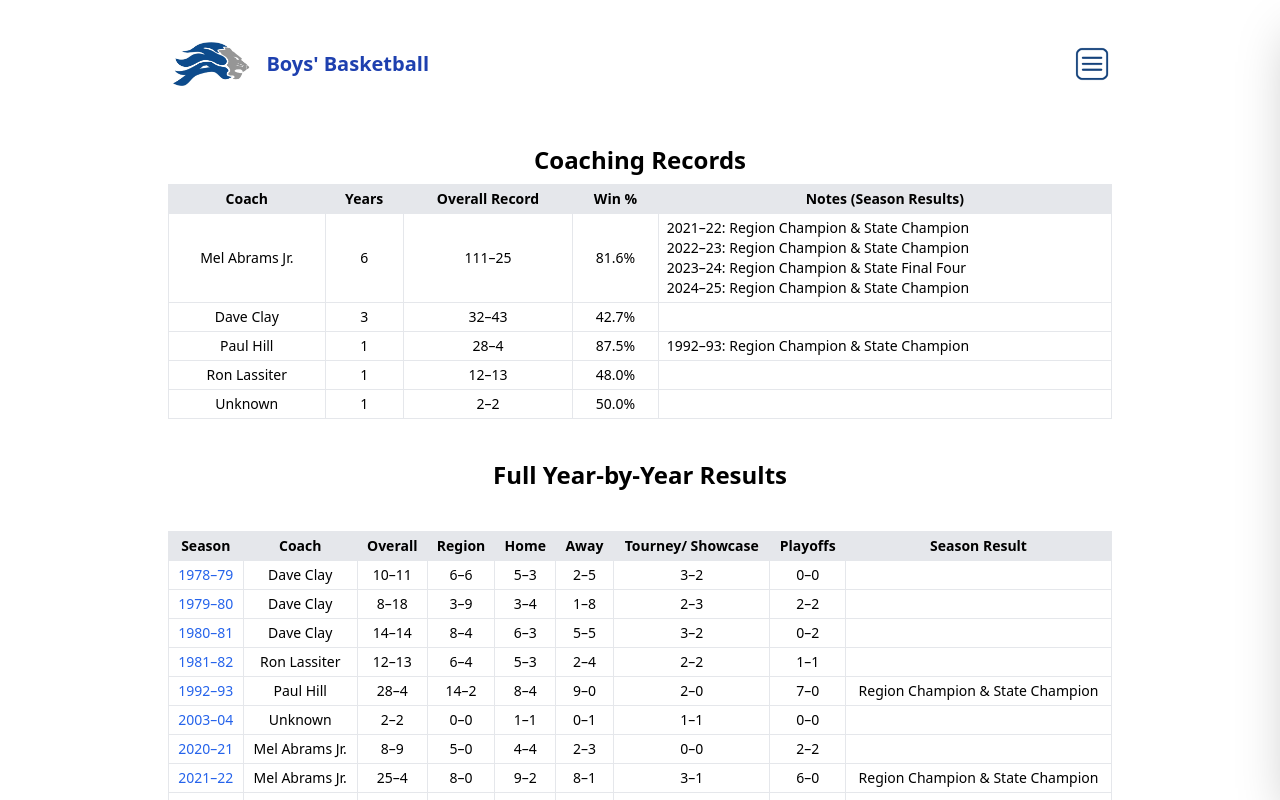
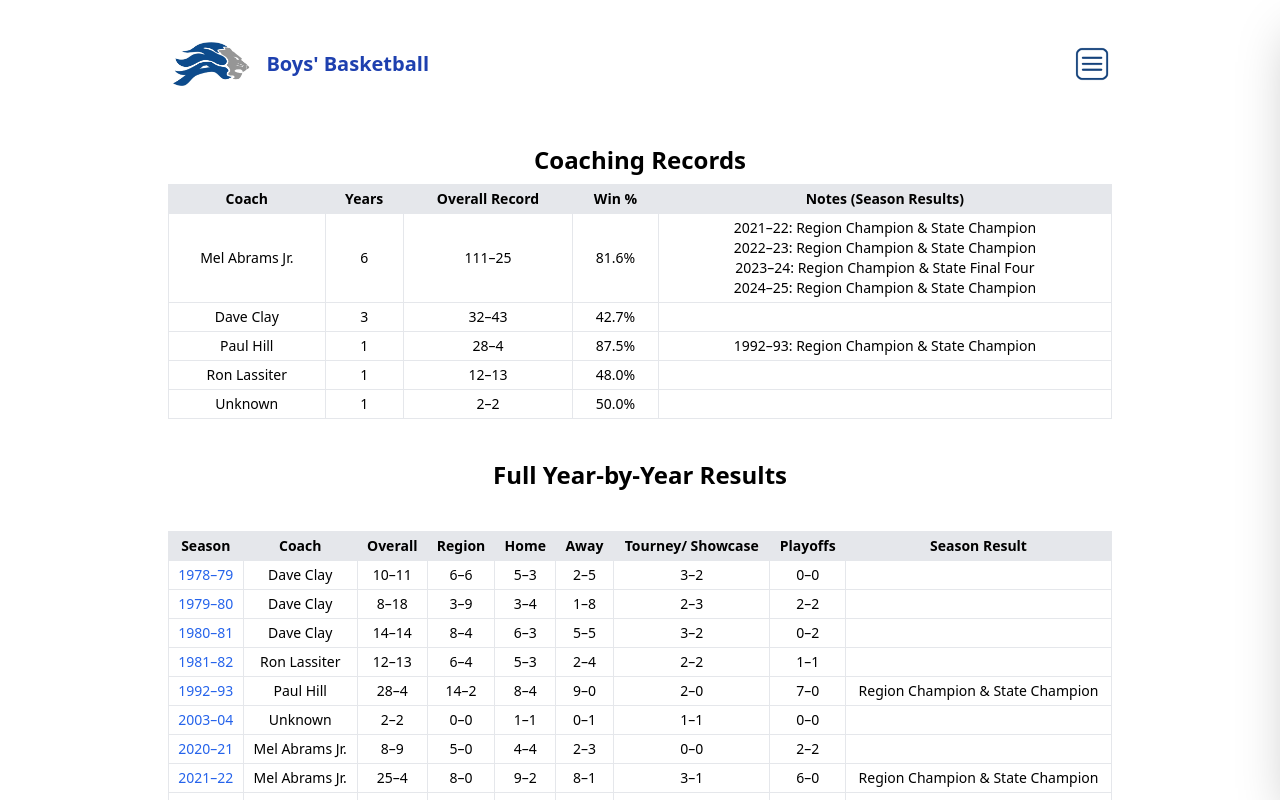
Before and after one commit to newonda1/st-andrews-basketball, a React (Vite) app: page /yearly-results in a window 1280 px wide. Shown: the top 800 px of the page. Built offline with nearby package versions, Linux system fonts and the light colour scheme.

Commit message:
Update YearlyResults.jsx

```diff
--- a/src/pages/YearlyResults.jsx
+++ b/src/pages/YearlyResults.jsx
@@ -306,10 +306,12 @@ function YearlyResults() {
                   <td className="border px-2 py-1">
                     {formatWinPct(coach.overallW, coach.overallL)}
                   </td>
-                  <td className="border px-2 py-1 text-left">
-                    {coach.notes.map((note, idx) => (
-                      <div key={idx}>{note}</div>
-                    ))}
+                  <td className="border px-2 py-1 text-center align-middle">
+                    <div className="flex flex-col items-center justify-center">
+                      {coach.notes.map((note, idx) => (
+                        <div key={idx}>{note}</div>
+                      ))}
+                    </div>
                   </td>
                 </tr>
               ))}
```
